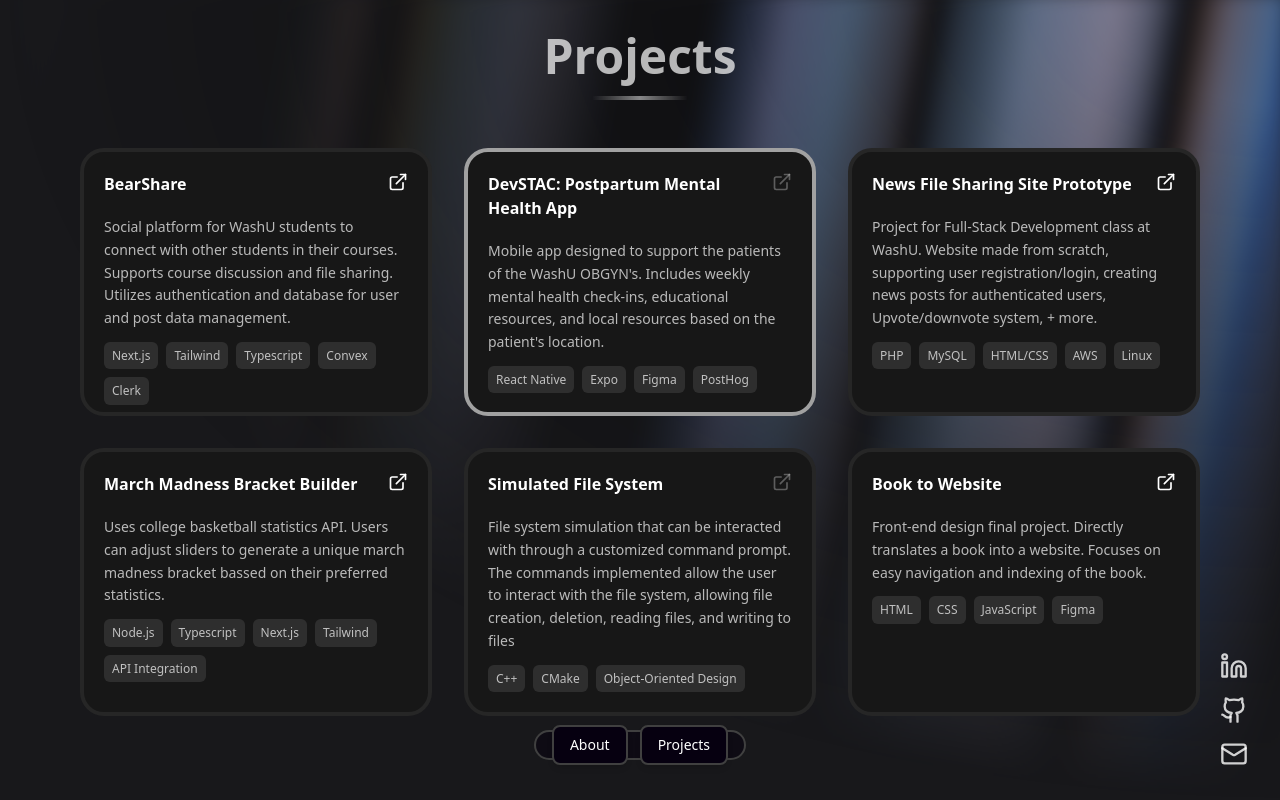
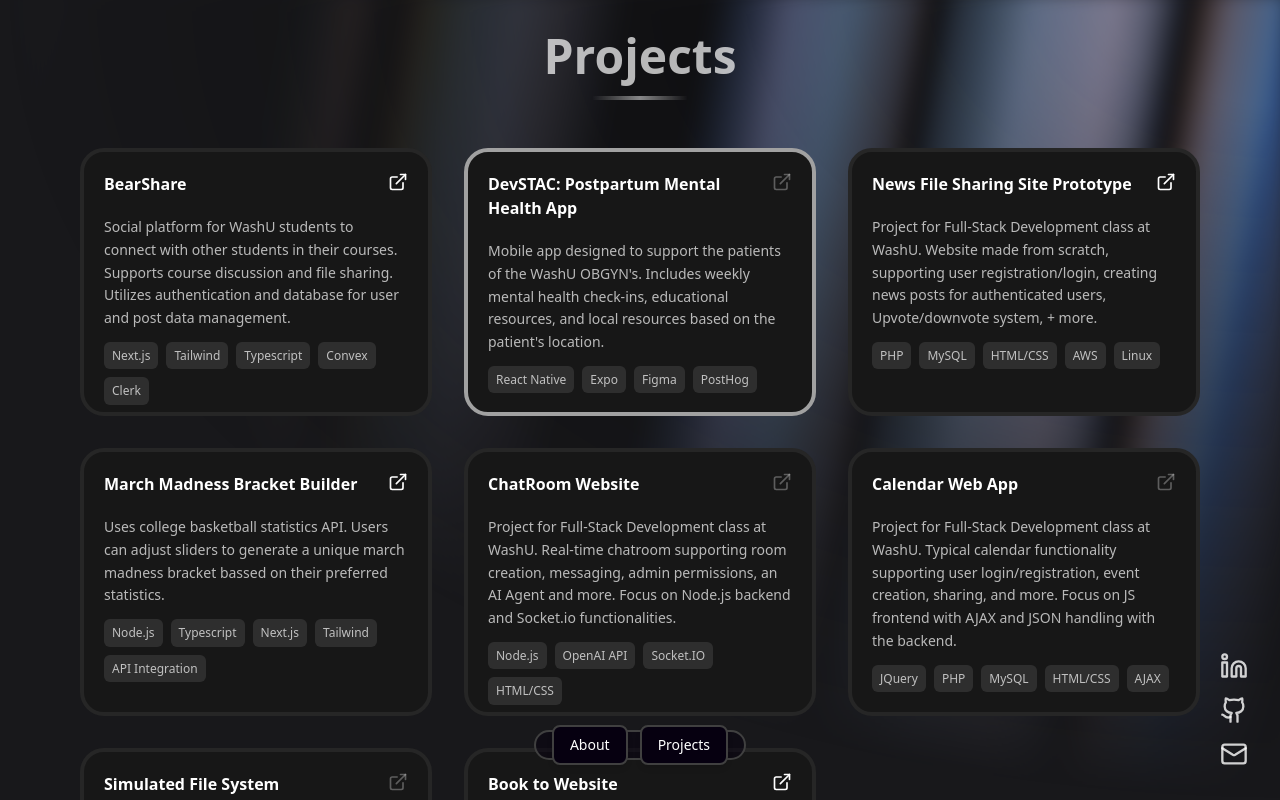
Before and after one commit to Hcordes6/hc-portfolio, a Next.js app: page / in a window 1280 px wide. Both pictures are taken after a click on the button "Projects". Built offline with nearby package versions, Linux system fonts and the light colour scheme.

Commit message:
update: updated project for recent fullstack projects TODO: update links

```diff
--- a/app/pages/projects.tsx
+++ b/app/pages/projects.tsx
@@ -1,8 +1,11 @@
 "use client";
 import SpotlightCard from "@/components/animations/SpotlightCard";
 import { ExternalLink } from "lucide-react";
+import { title } from "process";
 
 export default function Projects() {
+
+    //Project data - Hardcoded for simplicity
     const projects = [
         {
             title: "BearShare",
@@ -30,6 +33,20 @@ export default function Projects() {
             description: "Uses college basketball statistics API. Users can adjust sliders to generate a unique march madness bracket bassed on their preferred statistics.",
             techStack: ["Node.js", "Typescript", "Next.js", "Tailwind", "API Integration"],
             link: "https://github.com/Hcordes6/MadnessBracketBuilder",
+            isDevSTAC: false
+        },
+        {
+            title: "ChatRoom Website",
+            description: "Project for Full-Stack Development class at WashU. Real-time chatroom supporting room creation, messaging, admin permissions, an AI Agent and more. Focus on Node.js backend and Socket.io functionalities.",
+            techStack: ["Node.js", "OpenAI API", "Socket.IO", "HTML/CSS"],
+            link: undefined, // No public repository
+            isDevSTAC: false
+        },
+        {
+            title: "Calendar Web App",
+            description: "Project for Full-Stack Development class at WashU. Typical calendar functionality supporting user login/registration, event creation, sharing, and more. Focus on JS frontend with AJAX and JSON handling with the backend.",
+            techStack: ["JQuery", "PHP", "MySQL", "HTML/CSS", "AJAX"],
+            link: undefined, // No public repository
             isDevSTAC: false
         },
         {
```
